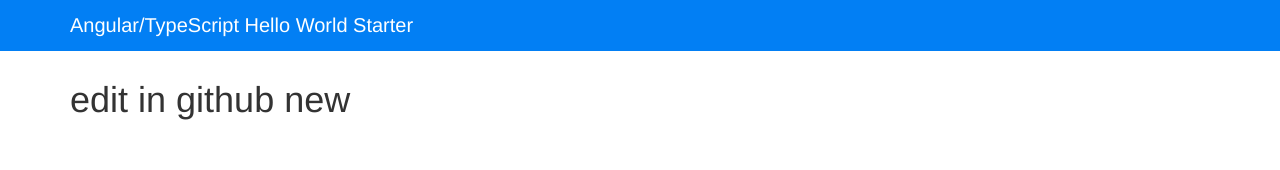
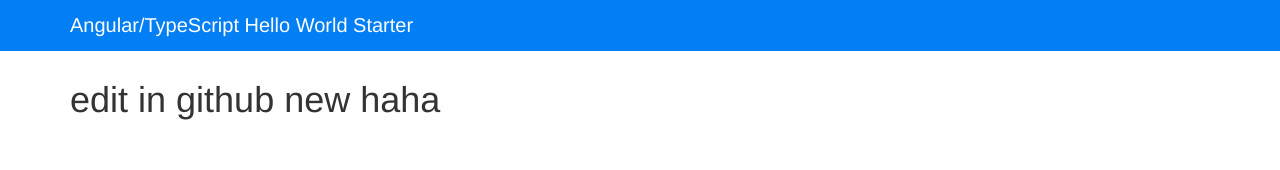
Before and after one commit to phamtoni/Angular-HelloWorld-master, an Angular app: page / in a window 1280 px wide. Shown: the top 170 px of the page. Built offline with nearby package versions, Linux system fonts and the light colour scheme.

Commit message:
Update app.component.ts
test

```diff
--- a/src/app/app.component.ts
+++ b/src/app/app.component.ts
@@ -3,7 +3,7 @@ import {Component, OnInit} from '@angular/core';
 @Component({
     selector: 'app-root',
     template: `
-        <h1>edit in github new</h1>
+        <h1>edit in github new haha</h1>
     `
 })
 export class AppComponent implements OnInit {
```
